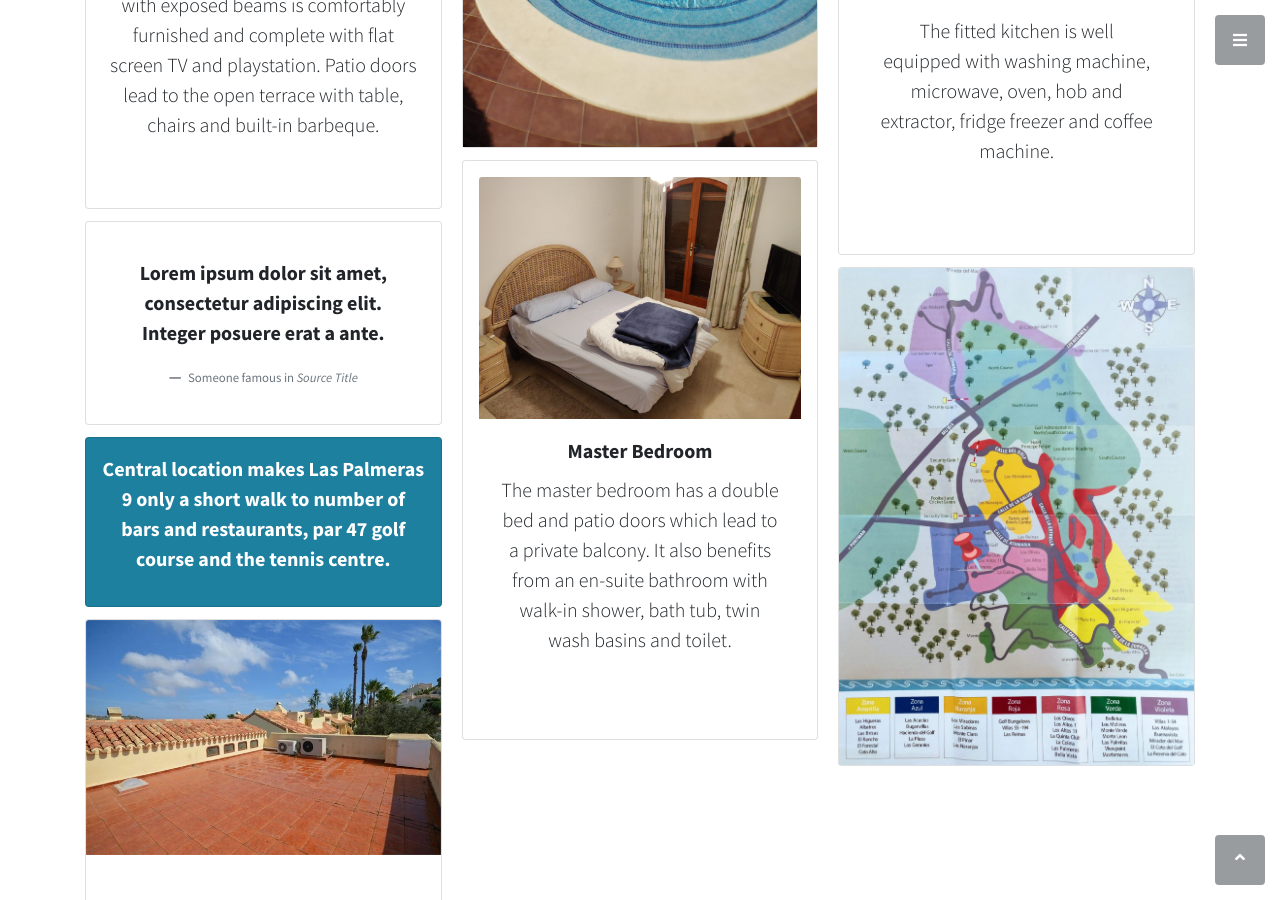
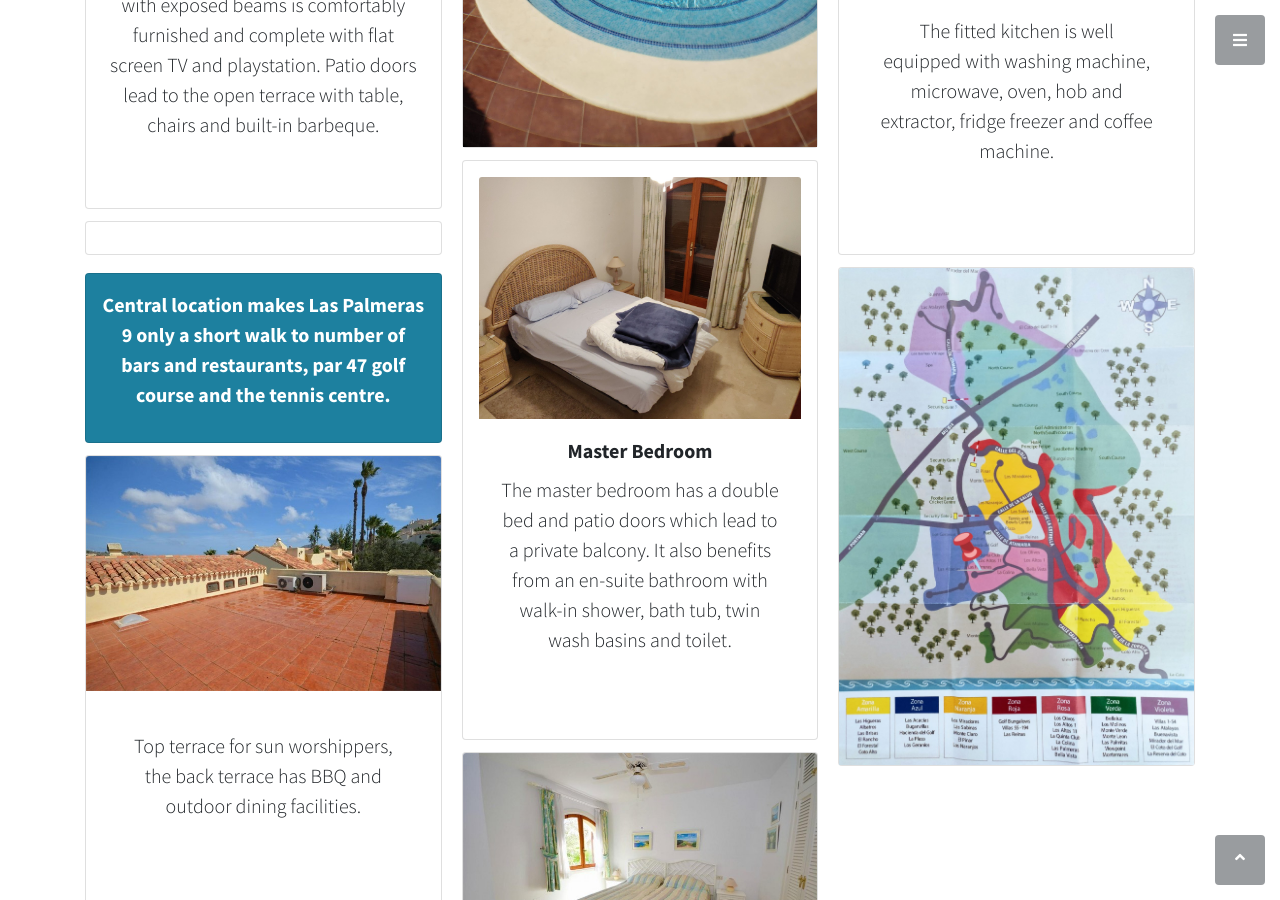
Before and after one commit to richsteer/richsteer.github.io, a Jekyll site: the page built from index.html, in a window 1280 px wide and 900 px high, scrolled down 4037 px. Built offline with Jekyll 4.4.1, drawn with Linux system fonts in a browser that asks for light colours.

Commit message:
Update index.html

```diff
--- a/index.html
+++ b/index.html
@@ -81,7 +81,7 @@
         <div class = "row cols-sm g-3">
                 <div class="col-lg-10 mx-auto">
                     <h1>Las Palmeras 9</h1>
-                    <img src="assets/img/la-manga-club-villa-las-palmeras-9.jpg" class="img-fluid mx-auto shadow" alt="..">
+                    <img src="assets/img/la-manga-club-villa-las-palmeras-9.jpg" class="img-fluid shadow" alt="..">
                 </div>
         </div>
         <br><br>
@@ -129,14 +129,7 @@
                       </div>
 
                       <div class="card p-3">
-                        <blockquote class="blockquote mb-0 card-body">
-                          <p>Lorem ipsum dolor sit amet, consectetur adipiscing elit. Integer posuere erat a ante.</p>
-                          <footer class="blockquote-footer">
-                            <small class="text-muted">
-                              Someone famous in <cite title="Source Title">Source Title</cite>
-                            </small>
-                          </footer>
-                        </blockquote>
+
                       </div>
 
                       <div class="card bg-primary text-white text-center p-3">
@@ -152,6 +145,7 @@
                             </div>
                         </div>
                       </div>
+
                       <div class="card">
                         <img src="assets/img/la-manga-club-villa-las-palmeras-9-pool.jpg" class="card-img-top" alt="...">
                       </div>
@@ -163,6 +157,10 @@
                             <p class="lead mb-5">The master bedroom has a double bed and patio doors which lead to a private balcony. It also benefits from an en-suite  bathroom with walk-in shower, bath tub, twin wash basins and toilet.</p>
                         </div>
                       </div>
+
+                        <div class="card">
+                            <img src="assets/img/la-manga-club-villa-las-palmeras-9-Bedroom-2.jpg" class="card-img-top" alt="..">
+                        </div>
 
                       <div class="card">
                         <img src="assets/img/la-manga-club-villa-las-palmeras-9-kitchen.jpg" class="card-img-top" alt="..">
```
